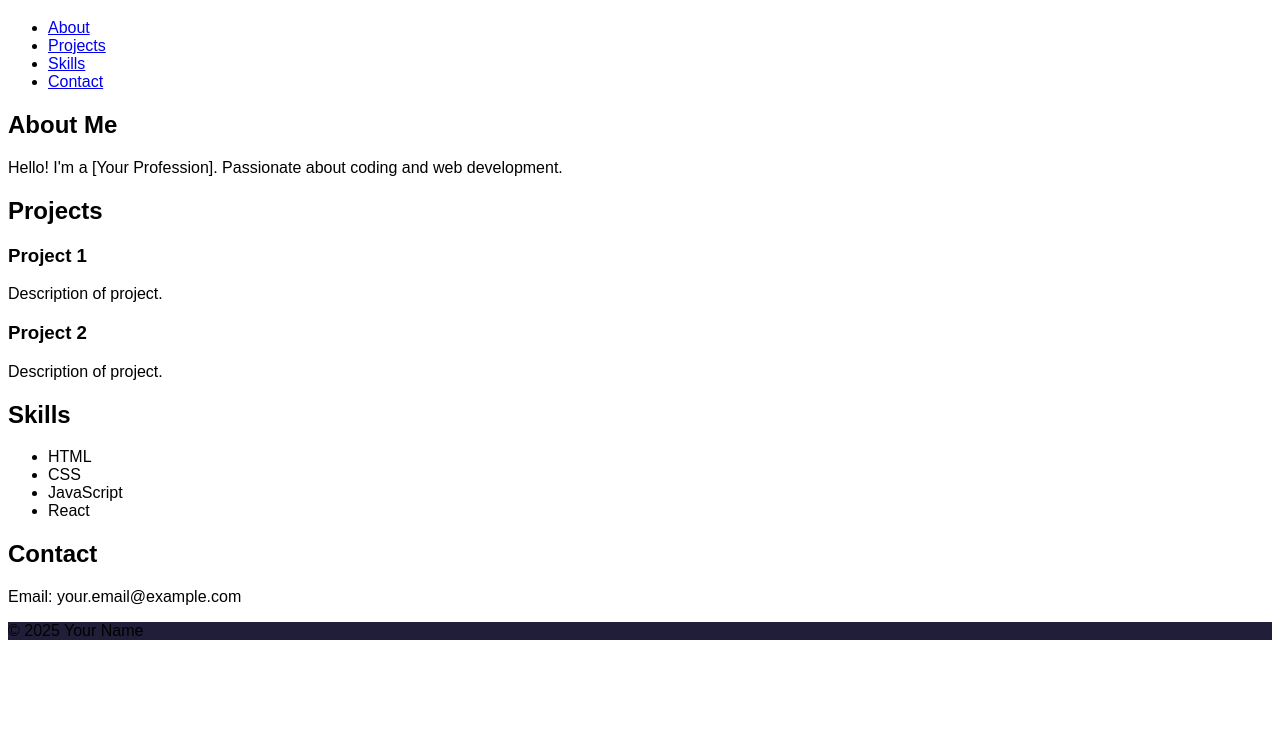
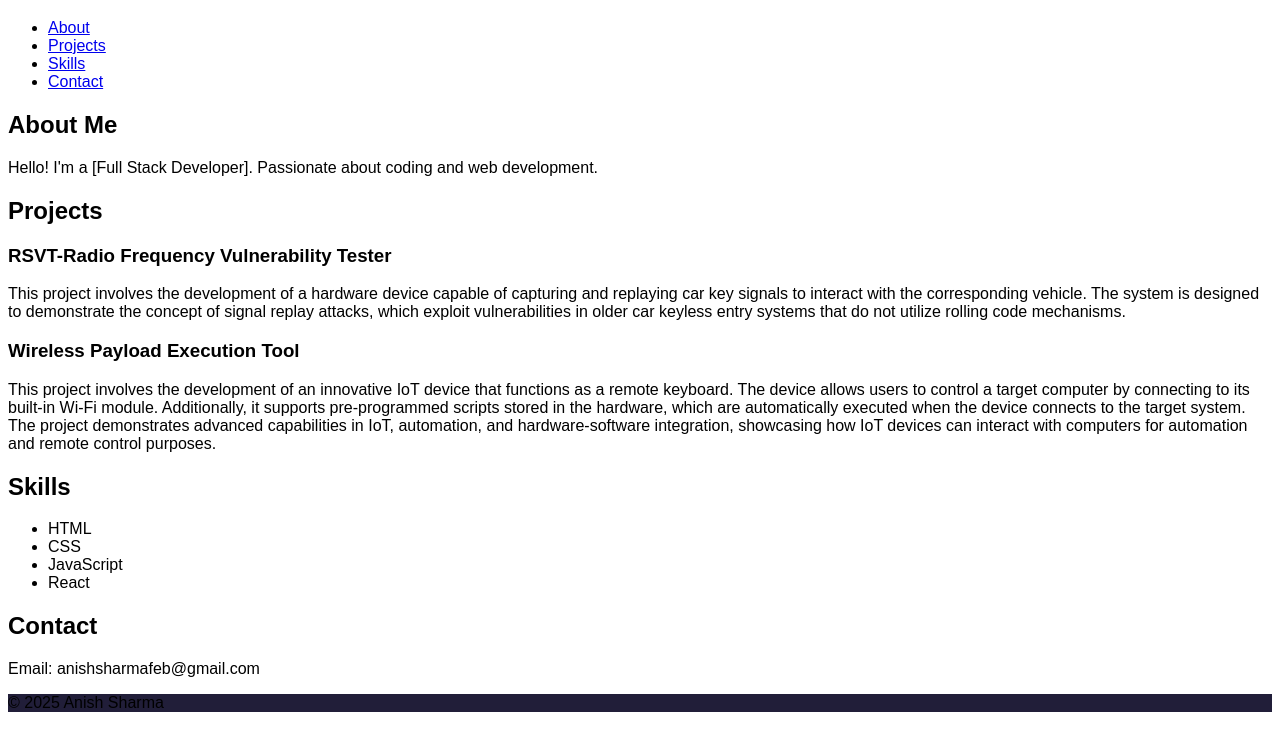
Before and after one commit to iitanish/Portfolio_Website, a plain HTML site: page Index..html in a window 1280 px wide. Shown: the part 61-800 px from the top of the page. Drawn offline with Linux system fonts and the light colour scheme; files that its build step writes are made by us from their sources; files whose address does not match are found by name.

Commit message:
Minor Changer

```diff
--- a/Index..html
+++ b/Index..html
@@ -21,18 +21,20 @@
 
     <section id="about">
         <h2>About Me</h2>
-        <p>Hello! I'm a [Your Profession]. Passionate about coding and web development.</p>
+        <p>Hello! I'm a [Full Stack Developer]. Passionate about coding and web development.</p>
     </section>
 
     <section id="projects">
         <h2>Projects</h2>
         <div class="project">
-            <h3>Project 1</h3>
-            <p>Description of project.</p>
+            <h3>RSVT-Radio Frequency Vulnerability Tester</h3>
+            <p>This project involves the development of a hardware device capable of capturing and replaying car key signals to interact with the corresponding vehicle. The system is designed to demonstrate the concept of signal replay attacks, which exploit vulnerabilities in older car keyless entry systems that do not utilize rolling code mechanisms.</p>
         </div>
         <div class="project">
-            <h3>Project 2</h3>
-            <p>Description of project.</p>
+            <h3>Wireless Payload Execution Tool</h3>
+            <p>This project involves the development of an innovative IoT device that functions as a remote keyboard. The device allows users to control a target computer by connecting to its built-in Wi-Fi module. Additionally, it supports pre-programmed scripts stored in the hardware, which are automatically executed when the device connects to the target system.
+
+                The project demonstrates advanced capabilities in IoT, automation, and hardware-software integration, showcasing how IoT devices can interact with computers for automation and remote control purposes.</p>
         </div>
     </section>
 
@@ -48,11 +50,11 @@
 
     <section id="contact">
         <h2>Contact</h2>
-        <p>Email: your.email@example.com</p>
+        <p>Email: anishsharmafeb@gmail.com</p>
     </section>
 
     <footer>
-        <p>&copy; 2025 Your Name</p>
+        <p>&copy; 2025 Anish Sharma</p>
     </footer>
 
     <script src="script.js"></script>
```
